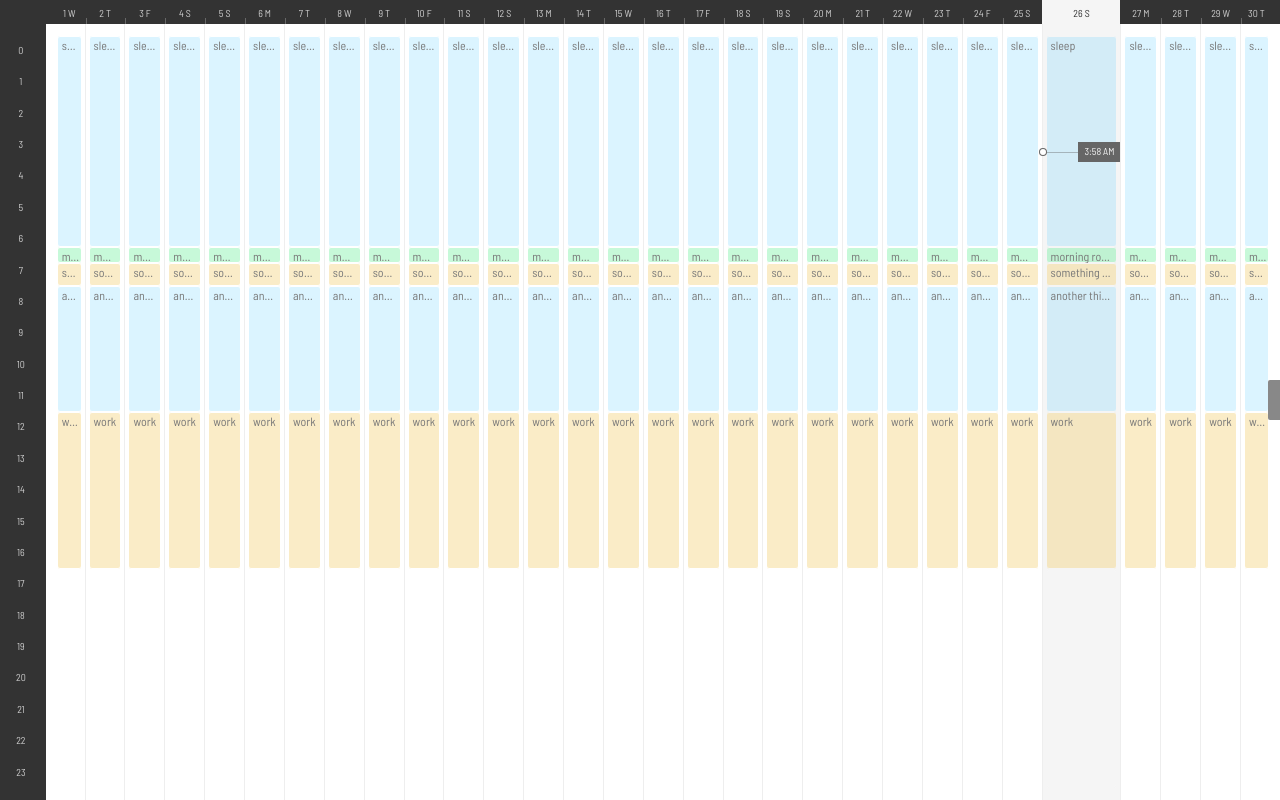
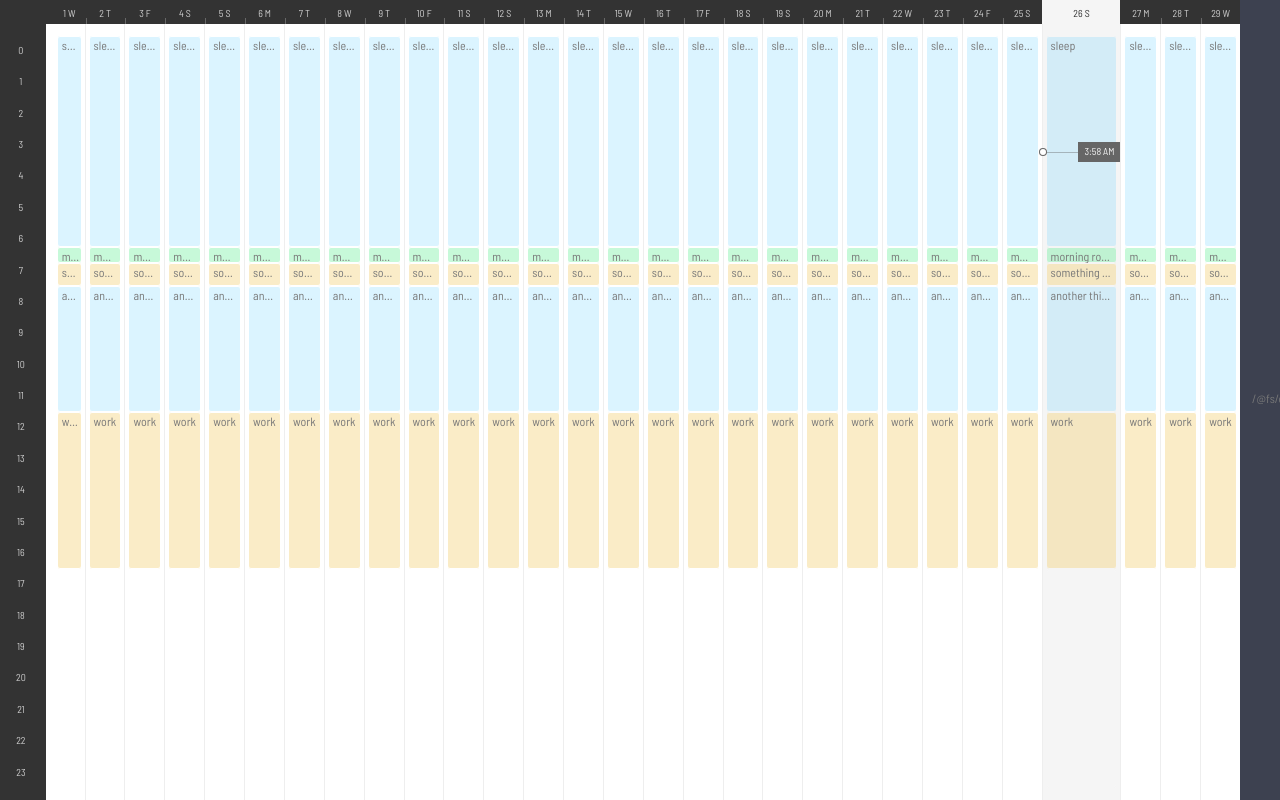
Before and after one commit to vincentbollaert/get-shit-done, a React app in the folder client/: page / in a window 1280 px wide. Built offline with nearby package versions, Linux system fonts and the light colour scheme.

Commit message:
sidebar toggle and design changes

```diff
--- a/client/src/pages/Home/Sidebar.jsx
+++ b/client/src/pages/Home/Sidebar.jsx
@@ -8,46 +8,51 @@ const Wrap = styled.div`
   z-index: 1;
   position: relative;
   display: flex;
-  flex-direction: column;
-  transition: margin 0.2s ease;
-
-  ${p => p.isOpen && `
-    margin-right: -240px
-  `};
+  padding-right: 40px;
+  position: absolute;
+  top: 0;
+  right: 0;
+  bottom: 0;
+`
+const Tabs = styled.div`
+  z-index: 1;
+  position: absolute;
+  right: 0;
+  height: 100%;
+  background-color: #3d4150;
+  width: 40px;
+  align-items: center;
+  justify-content: center;
+  display: flex;
 `
 
-const Toggle = styled.div`
-  position: absolute;
-  top: 50%;
-  right: 100%;
+const Tasks = styled.div`
   display: flex;
   align-items: center;
   justify-content: center;
   width: 4rem;
   height: 4rem;
-  background-color: ${ONYX};
-  fill: ${SONIC_SILVER};
   cursor: pointer;
-  transform: translate(0, -50%);
-  transition: transform 0.2s cubic-bezier(0, 0, 0.51, 0.99), opacity 0.2s cubic-bezier(0, 0, 0.51, 0.99);
-  transition-delay: 0.1s;
-  border-top-left-radius: 2px;
-  border-bottom-left-radius: 2px;
+
+  svg {
+    fill: #838899;
+  };
 
   &:hover {
-    fill:${PASTEL_GRAY};
-    transform: translate(0, -50%);
-    opacity: 1;
-    transition-delay: 0s;
+    svg {
+      fill: #eee;
+    };
   };
 
   ${p => p.isOpen && `
-    fill:${PASTEL_GRAY};
-    opacity: 0.6;
-    transform: translate(28px, -50%);
+    svg {
+      fill:#eee;
+    };
   `};
 `
 const SvgStyled = styled(Svg)`
+  width: 1.6rem;
+  height: 1.6rem;
   fill: ${QUICK_SILVER};
 `
 
@@ -58,19 +63,27 @@ const Content = styled.div`
   padding: ${SIZE_XLG};
   width: 240px;
   color: ${ISABELLINE};
-  background-color: ${JET};
-  box-shadow: ${p => p.isOpen ? '3px 0rem 12px -6px #1b1b1b' : 'none'};
+  background-color: #3d4150;
+  box-shadow: inset -1px 0 0 0px #4f5466;
+  transform: translateX(100%);
+  transition: transform 0.1s ease-out;
+
+  ${p => p.isOpen && `
+    transform: translateX(0);
+  `};
 `
 
 const Sidebar = ({ isRight, children }) => {
-  const [isOpen, setIsOpen] = useState(true)
+  const [isOpen, setIsOpen] = useState(false)
 
   return (
-    <Wrap isOpen={isOpen} isRight={isRight}>
-      <Toggle isOpen={isOpen} isRight={isRight} onClick={() => setIsOpen(o => !o)}>
-        <SvgStyled svg={lisSvg} size={1.6} />
-      </Toggle>
-      <Content>
+    <Wrap>
+      <Tabs>
+        <Tasks isOpen={isOpen} onClick={() => setIsOpen(o => !o)}>
+          <SvgStyled svg={lisSvg} />
+        </Tasks>
+      </Tabs>
+      <Content isOpen={isOpen}>
         {children}
       </Content>
     </Wrap>
```
